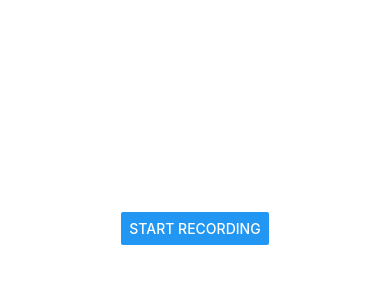
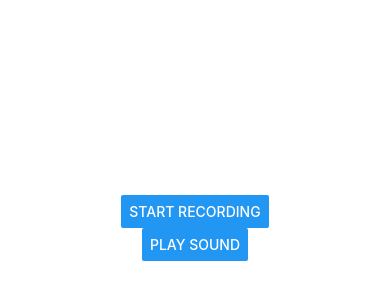
Before and after one commit to limerocky/Audiopaivakirja, a React Native app: screen / in a window 390 px wide. Shown: the part 194-494 px from the top of the page. Built offline with nearby package versions, Linux system fonts and the light colour scheme.

Commit message:
Audiosisällön kuunteleminen

```diff
--- a/App.tsx
+++ b/App.tsx
@@ -2,10 +2,11 @@ import { StatusBar } from 'expo-status-bar';
 import { Button, StyleSheet, Text, View } from 'react-native';
 import { Audio } from 'expo-av';
 import * as FileSystem from 'expo-file-system';
-import { useState } from 'react';
+import { useEffect, useState } from 'react';
 
 const App : React.FC = () : React.ReactElement => {
   const [recording, setRecording] = useState<Audio.Recording>();
+  const [sound, setSound] = useState<Audio.Sound>();
 
   const startRecoding = async () => {
 
@@ -54,11 +55,36 @@ const App : React.FC = () : React.ReactElement => {
     }
   }
 
+  const playSound = async () => {
+
+    console.log('Loading Sound');
+    const { sound } = await Audio.Sound.createAsync(
+      { uri: 'file:///data/user/0/host.exp.exponent/files/1701620214048.m4a' }
+    )
+    setSound(sound);
+
+    console.log('Playing Sound');
+    await sound.playAsync();
+  }
+
+  useEffect(() => {
+    return sound
+      ? () => {
+          console.log('Unloading Sound');
+          sound.unloadAsync();
+        }
+      : undefined;
+  }, [sound]);
+
   return (
     <View style={styles.container}>
       <Button
         title={recording ? 'Stop Recording' : 'Start Recording'}
         onPress={recording ? stopRecording : startRecoding}
+      />
+      <Button
+        title="Play Sound"
+        onPress={playSound}
       />
       <StatusBar style="auto" />
     </View>
```
